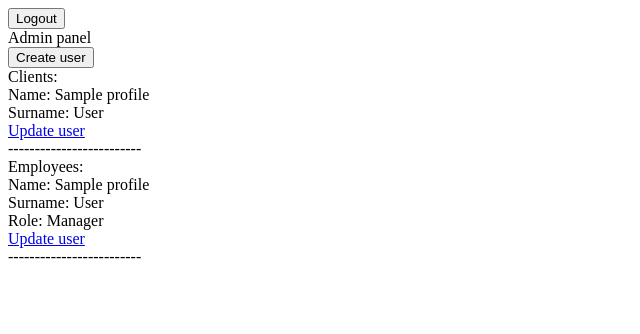
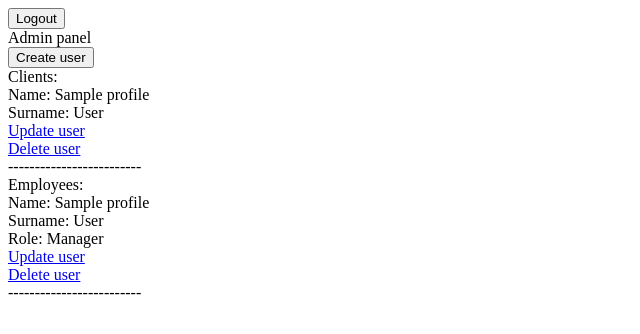
Before and after one commit to AronRynkiewicz/projects_manager, a Django app: page /admin_panel in a window 1280 px wide. Shown: the top 334 px of the page, without its empty margins (0-640 px from the left). Run offline with Django 3.2, Linux system fonts and the light colour scheme; a user stored in the database is signed in; tables that the repository leaves empty hold one stand-in row (values such as "Sample post").

Commit message:
added user deletion
- added user deletion view
- added HTML page for user deletion

```diff
--- a/jobs_manager/jobs_engine/templates/jobs_engine/admin_panel.html
+++ b/jobs_manager/jobs_engine/templates/jobs_engine/admin_panel.html
@@ -18,6 +18,7 @@ Clients: <br>
     Name: {{client.profile.name}} <br>
     Surname: {{client.profile.surname}} <br>
     <a href="{% url 'jobs_engine:update_user' client.id %}">Update user</a><br>
+    <a href="{% url 'jobs_engine:delete_user' client.id %}">Delete user</a><br>
     ------------------------- <br>
 {% endfor %}
 
@@ -27,6 +28,7 @@ Employees: <br>
     Surname: {{employee.profile.surname}} <br>
     Role: {{employee.position.position_name}} <br>
     <a href="{% url 'jobs_engine:update_user' employee.id %}">Update user</a><br>
+    <a href="{% url 'jobs_engine:delete_user' employee.id %}">Delete user</a><br>
     ------------------------- <br>
 {% endfor %}
 </body>
--- a/jobs_manager/jobs_engine/urls.py
+++ b/jobs_manager/jobs_engine/urls.py
@@ -10,4 +10,5 @@ urlpatterns = [
     path('employee_view', views.employee_view, name='employee_view'),
     path('create_user', views.create_user, name='create_user'),
     path('update_user/<str:pk>/', views.update_user, name='update_user'),
+    path('delete_user/<str:pk>/', views.delete_user, name='delete_user'),
 ]
--- a/jobs_manager/jobs_engine/views.py
+++ b/jobs_manager/jobs_engine/views.py
@@ -114,3 +114,28 @@ def update_user(request, pk):
         return render(request, 'jobs_engine/update_user.html', context)
     else:
         return redirect('/')
+
+
+def delete_user(request, pk):
+    if request.user.is_superuser:
+        client = Client.objects.filter(id=pk)
+        if client:
+            client = client[0]
+            profile_obj = Profile.objects.get(id=client.profile.id)
+            user_obj = User.objects.get(id=client.profile.user.id)
+            main_obj = client
+        else:
+            employee = Employee.objects.get(id=pk)
+            profile_obj = Profile.objects.get(id=employee.profile.id)
+            user_obj = User.objects.get(id=employee.profile.user.id)
+            main_obj = employee
+
+        if request.method == 'POST':
+            main_obj.delete()
+            profile_obj.delete()
+            user_obj.delete()
+            return redirect('/')
+        context = {'profile_obj': profile_obj}
+        return render(request, 'jobs_engine/delete_user.html', context)
+    else:
+        return redirect('/')
```
Also changed, not shown: jobs_manager/jobs_engine/templates/jobs_engine/delete_user.html (added, +15 -0 lines).
